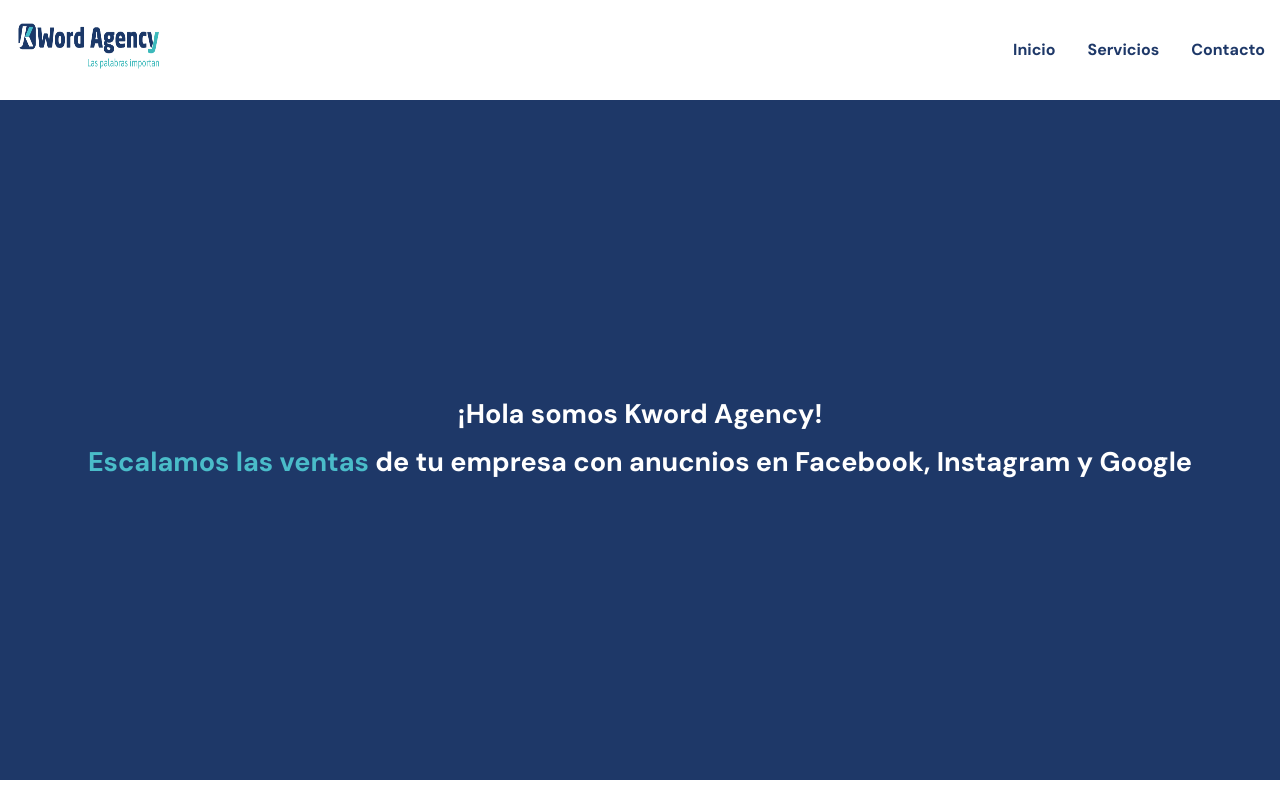
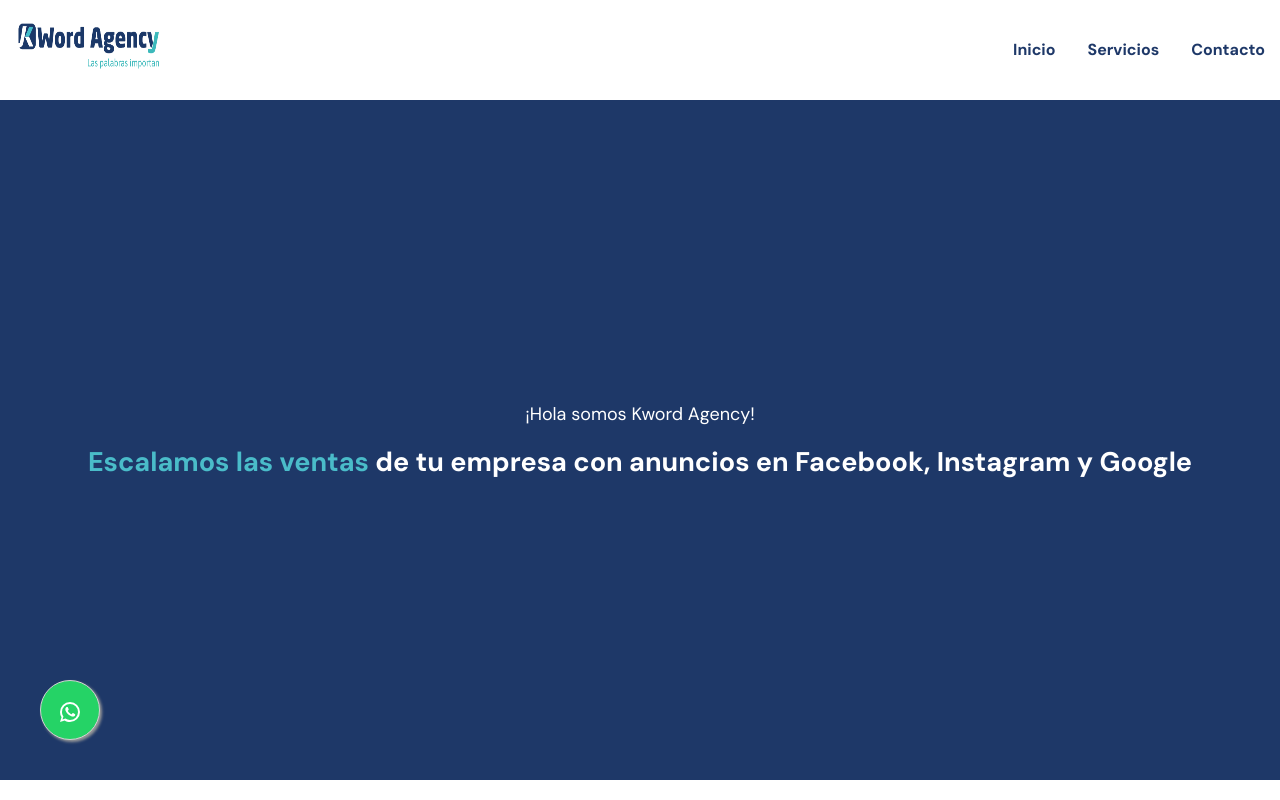
Before and after one commit to UtoSkydive/KWORDAGENCY, a Next.js app: page / in a window 1280 px wide. Shown: the top 800 px of the page. Built offline with nearby package versions, Linux system fonts and the light colour scheme.

Commit message:
whatsap butt

```diff
--- a/assets/scss/elements/_switcher.scss
+++ b/assets/scss/elements/_switcher.scss
@@ -2,56 +2,56 @@
   position: fixed;
   left: 30px;
   top: 50%;
-  transform: translateY(-50%) rotate(90deg);
+  // transform: translateY(-50%) rotate(90deg);
   z-index: 99;
 
-  ul {
-    margin: 0;
-    padding: 0;
-    list-style: none;
-    display: flex;
-    align-items: center;
-    justify-content: center;
-    border-radius: 100px;
+  // ul {
+  //   margin: 0;
+  //   padding: 0;
+  //   list-style: none;
+  //   display: flex;
+  //   align-items: center;
+  //   justify-content: center;
+  //   border-radius: 100px;
 
-    li {
-      button {
-        position: relative;
-        display: flex;
-        flex-direction: row-reverse;
-        align-items: center;
-        justify-content: center;
-        padding: 0;
-        font-family: $primary-font;
-        font-weight: 700;
-        font-size: 16px;
-        line-height: 22px;
-        text-decoration: none;
-        border: none;
-        transition: 0.4s;
+  //   li {
+  //     button {
+  //       position: relative;
+  //       display: flex;
+  //       flex-direction: row-reverse;
+  //       align-items: center;
+  //       justify-content: center;
+  //       padding: 0;
+  //       font-family: $primary-font;
+  //       font-weight: 700;
+  //       font-size: 16px;
+  //       line-height: 22px;
+  //       text-decoration: none;
+  //       border: none;
+  //       transition: 0.4s;
 
-        span {
-          display: block;
-          text-transform: uppercase;
+  //       span {
+  //         display: block;
+  //         text-transform: uppercase;
 
-          &.title {
-            padding-left: 10px;
-            transform: rotate(-180deg);
-          }
-        }
+  //         &.title {
+  //           padding-left: 10px;
+  //           transform: rotate(-180deg);
+  //         }
+  //       }
 
-        &.active {
-          display: none;
-        }
+  //       &.active {
+  //         display: none;
+  //       }
 
-        &.light {
-          color: #ffffff;
-        }
+  //       &.light {
+  //         color: #ffffff;
+  //       }
 
-        &.dark {
-          color: #18191a;
-        }
-      }
-    }
-  }
+  //       &.dark {
+  //         color: #18191a;
+  //       }
+  //     }
+  //   }
+  // }
 }
--- a/components/banners/BannerMain.js
+++ b/components/banners/BannerMain.js
@@ -13,7 +13,7 @@ const BannerMain = () => {
                                     className="axil-display-1"
                                     data-aos="aos-fade-in-up"
                                     data-aos-duration="1000"
-                                    style={{ color: "white",textAlign:'center',fontSize:'1.5em',fontWeight:'bold'}}
+                                    style={{ color: "white",textAlign:'center',fontSize:'1em'}}
                                 >
 
                                     ¡Hola somos Kword Agency!
@@ -25,7 +25,7 @@ const BannerMain = () => {
                                     data-aos-delay="200"
                                     style={{ color: "white" ,textAlign:'center',fontSize:'1.5em',fontWeight:'bold'}}
                                 >
-                                    <span style={{ color: "#4ABCC9" }}>Escalamos las ventas</span> de tu empresa con anucnios en Facebook, Instagram y Google
+                                    <span style={{ color: "#4ABCC9" }}>Escalamos las ventas</span> de tu empresa con anuncios en Facebook, Instagram y Google
                                 </p>
                     </div>
                 </div>
--- a/components/layouts/ThemeSwitcher.js
+++ b/components/layouts/ThemeSwitcher.js
@@ -1,74 +1,60 @@
 import Image from 'next/image';
-import {useEffect, useState} from 'react';
+import { useEffect, useState } from 'react';
+import WhatsAppIcon from '@mui/icons-material/WhatsApp';
 
 const ThemeSwitcher = () => {
     const [darkMode, setDarkMode] = useState(true);
 
     const toggleTheme = () => {
-        setDarkMode((prev) => !prev);
+        // setDarkMode((prev) => !prev);
 
-        if (darkMode) {
-            window.localStorage.setItem('theme', 'light');
-        } else {
-            window.localStorage.setItem('theme', 'dark');
-        }
+        // if (darkMode) {
+        //     window.localStorage.setItem('theme', 'light');
+        // } else {
+        //     window.localStorage.setItem('theme', 'dark');
+        // }
     };
 
-    useEffect(() => {
-        const body = document.querySelector('body'),
-            theme = window.localStorage.getItem('theme');
+    // useEffect(() => {
+    //     const body = document.querySelector('body'),
+    //         theme = window.localStorage.getItem('theme');
 
-        if (theme === 'dark') {
-            setDarkMode(true);
-            body.classList.add('active-dark-mode');
-            body.classList.remove('active-light-mode');
-        } else {
-            setDarkMode(false);
-            body.classList.add('active-light-mode');
-            body.classList.remove('active-dark-mode');
-        }
-    }, [darkMode]);
+    //     if (theme === 'dark') {
+    //         setDarkMode(true);
+    //         body.classList.add('active-dark-mode');
+    //         body.classList.remove('active-light-mode');
+    //     } else {
+    //         setDarkMode(false);
+    //         body.classList.add('active-light-mode');
+    //         body.classList.remove('active-dark-mode');
+    //     }
+    // }, [darkMode]);
 
     return (
-        <div className="my_switcher">
-            <ul>
-                <li>
-                    <button
-                        type="button"
-                        data-theme="light"
-                        className={`setColor light ${darkMode ? '' : 'active'}`}
-                        onClick={() => toggleTheme()}
-                    >
-                        <Image
-                            width={18}
-                            height={18}
-                            src="/images/about/sun-01.svg"
-                            alt="Sun images"
-                        />
-                        <span className="title" title="Light Mode">
-                          Light
-                        </span>
-                    </button>
-                </li>
-                {/*<li>
-                    <button
-                        type="button"
-                        data-theme="dark"
-                        className={`setColor dark ${darkMode ? 'active' : ''}`}
-                        onClick={() => toggleTheme()}
-                    >
-                        <Image
-                            width={18}
-                            height={18}
-                            src="/images/about/vector.svg"
-                            alt="Vector Images"
-                        />
-                        {<span className="title" title="Dark Mode">
-                          Dark
-                        </span>}
-                    </button>
-    </li>*/}
-            </ul>
+        <div  className='my_switcher'>
+        <a  href="https://wa.me/message/LTCNZ2HVXPKGA1" target="blank">
+            <button
+                type="button"
+
+                style={{
+                    position: 'fixed',
+                    width: '60px',
+                    height: '60px',
+                    bottom: '60px',
+                    left: '40px',
+                    backgroundColor: '#25d366',
+                    color: '#FFF',
+                    borderRadius: '50px',
+                    textAlign: 'center',
+                    fontSize: '30px',
+                    boxShadow: '2px 2px 3px #999',
+                    zIndex: '1300',
+                }}
+                onClick={() => toggleTheme()}
+            >
+                <WhatsAppIcon />
+            </button>
+        </a>
         </div>
     );
 };
--- a/package.json
+++ b/package.json
@@ -6,11 +6,15 @@
     "dev": "next dev",
     "build": "next build",
     "start": "next start",
-    "export":"next build && next export",
+    "export": "next build && next export",
     "lint": "next lint"
   },
   "dependencies": {
     "@emailjs/browser": "^3.7.0",
+    "@emotion/react": "^11.11.1",
+    "@emotion/styled": "^11.11.0",
+    "@mui/icons-material": "^5.14.18",
+    "@mui/material": "^5.14.18",
     "@popperjs/core": "^2.11.5",
     "aos": "^3.0.0-beta.6",
     "bootstrap": "^5.1.3",
```
Also changed, not shown: 1 other file (tests, documents, lock files or other folders).
